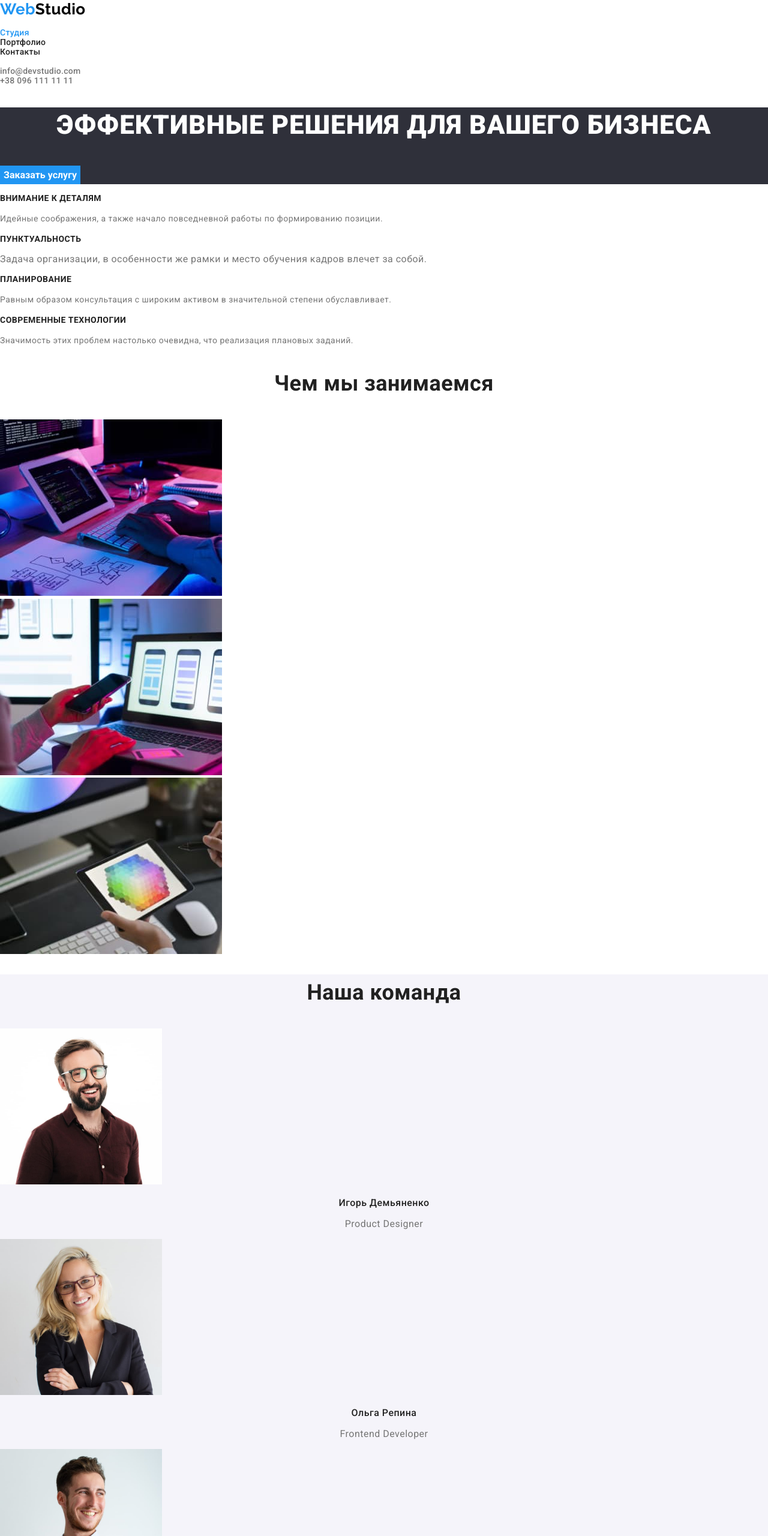
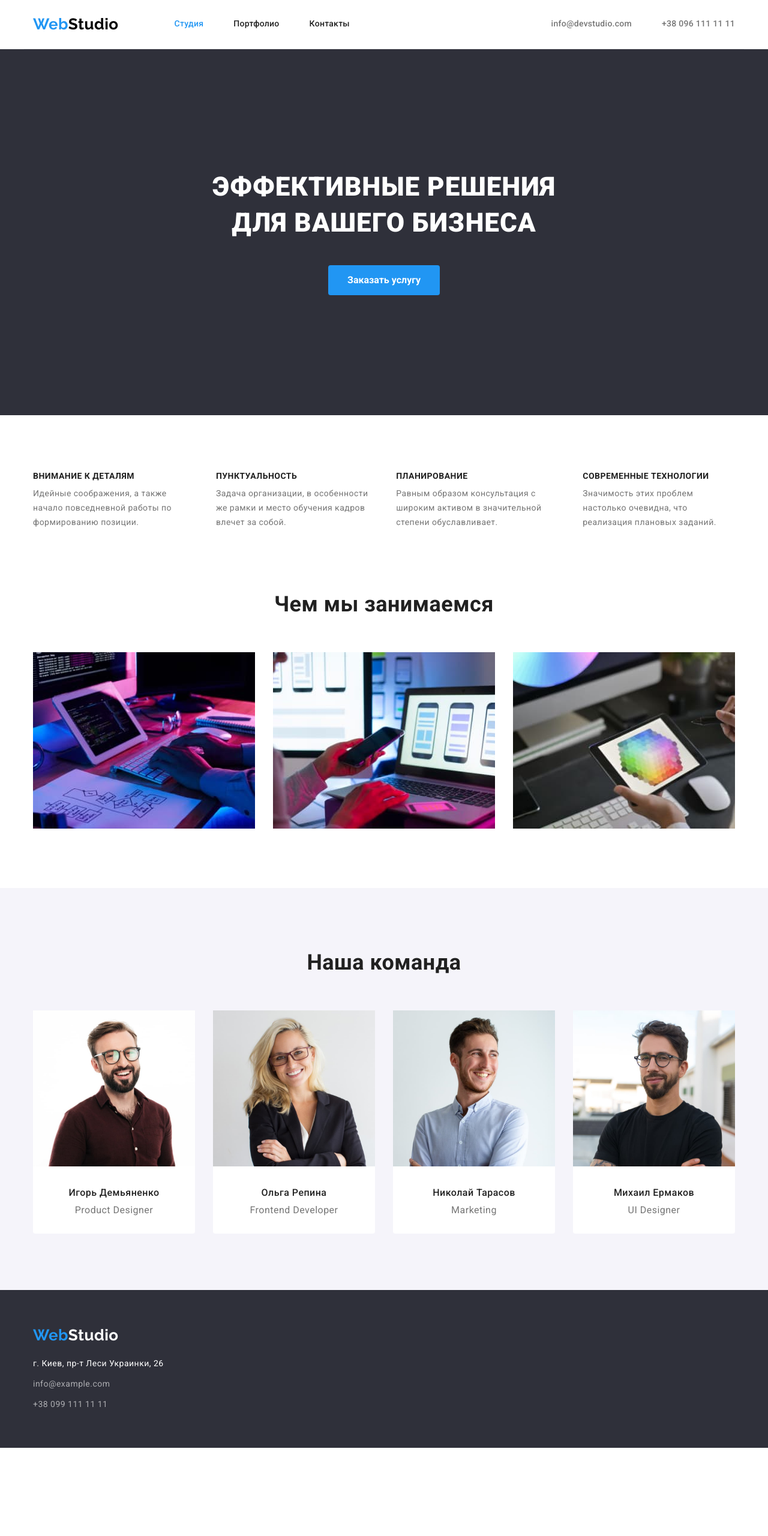
Before and after one commit to seacat271/goit-markup-hw-03, a plain HTML site: page index.html in a window 1280 px wide. Shown: the top 2560 px of the page at 60% size. After the commit the page ends 2413 px from the top, so only its background shows below. Drawn offline with nearby package versions, Linux system fonts and the light colour scheme.

Commit message:
final var

```diff
--- a/css/styles.css
+++ b/css/styles.css
@@ -16,6 +16,7 @@
 .list {
     list-style: none;
     padding-left: 0;
+    margin: 0;
 }
 
 .link {
@@ -50,6 +51,10 @@
     font-style: inherit;
 }
 
+h1, h2, h3, h4, h5, h6, p {
+    margin: 0;
+}
+
 /* Common styles */
 
 body {
@@ -59,6 +64,7 @@ font-family: 'Roboto', sans-serif;
 font-size: 16px;
 font-weight: 400;
 letter-spacing: 0.03em;
+margin: 0;
 }
 
 .section-title {
@@ -66,6 +72,21 @@ letter-spacing: 0.03em;
     font-size: 36px;
     line-height: 1.67;
     text-align: center;
+    margin-bottom: 50px;
+}
+
+.section {
+    padding-top: 94px;
+    padding-bottom: 94px;
+}
+
+.container {
+    width: 1200px;
+    margin-left: auto;
+    margin-right: auto;
+    padding-left: 15px;
+    padding-right: 15px;
+    box-sizing: border-box;
 }
 
 /* styling header */
@@ -76,10 +97,33 @@ font-family: 'Raleway', sans-serif;
 font-size: 26px;
 font-weight: 700;
 line-height: 1.19;
+margin-right: 93px;
 }
 
 .web {
 color: var(--attention-color);
+}
+
+.navigation-list,
+.contact-list,
+.header-navigation,
+.flex {
+    display: flex;
+    align-items: center;
+}
+
+.flex {
+    justify-content: space-between;
+    padding-top: 25px;
+    padding-bottom: 25px;
+    border-bottom-width: 1px;
+    border-bottom-style: solid;
+    border-bottom-color: #ECECEC;
+}
+
+.navigation-item + .navigation-item,
+.contact-item + .contact-item {
+    margin-left: 50px;
 }
 
 .navigation-item,
@@ -107,6 +151,13 @@ color: var(--attention-color);
 .section.hero {
     background-color: var(--attention-background);
     letter-spacing: 0.06em;
+    padding-top: 200px;
+    padding-bottom: 200px;
+}
+
+.container.hero {
+max-width: 696px;
+text-align: center;
 }
 
 .section-title.hero {
@@ -116,6 +167,7 @@ color: var(--attention-color);
     line-height: 1.36;
     text-transform: uppercase;
     text-align: center;
+    margin-bottom: 40px;
 }
 
 .button.hero {
@@ -123,7 +175,10 @@ color: var(--attention-color);
     background-color: var(--attention-color);
     font-weight: 700;
     line-height: 1.87;
-}
+    padding: 10px 32px;
+    border-radius: 4px;
+    /* drop-shadow */
+    }
 
 .button.hero:hover,
 .button.hero:focus {
@@ -133,11 +188,20 @@ color: var(--attention-color);
 
 /* styling section-principle */
 
+.principles-list {
+    display: flex;
+}
+
+.principle-item + .principle-item {
+    margin-left: 30px;
+}
+
 .principle-title {
     color: var(--title-color);
     font-size: 14px;
     line-height: 1.14;
     text-transform: uppercase;
+    margin-bottom: 10px;
 }
 
 .principle-text {
@@ -147,10 +211,40 @@ color: var(--attention-color);
 
 /* styling section-specialization */
 
+.section.specialization {
+    padding-top: 0;
+}
+
+.specialization-list {
+    display: flex;
+}
+
+.specialization-item + .specialization-item {
+    margin-left: 30px;
+}
+
 /* styling section-staff */
 
 .section.staff {
     background-color: var(--second-background);
+}
+
+.staff-list {
+    display: flex;
+}
+
+.staff-item {
+    background-color: var(--basic-background);
+    border-bottom-left-radius: 4px;
+    border-bottom-right-radius: 4px;
+}
+
+.staff-item + .staff-item {
+    margin-left: 30px;
+}
+
+.img-staff {
+    margin-bottom: 30px;
 }
 
 .staff-name {
@@ -159,21 +253,28 @@ color: var(--attention-color);
     font-weight: 500;
     line-height: 1.19;
     text-align: center;
+    margin-bottom: 10px;
 }
 
 .staff-position {
     line-height: 1.19;
     text-align: center;
+    margin-bottom: 30px;
 }
 
 /* styling footer */
 
-.section.footer {
+.footer {
     background-color: var(--attention-background);
+    padding-top: 60px;
+    padding-bottom: 60px;
 }
 
 .footer .logo {
     color: var(--basic-background);
+    margin-right: 0;
+    margin-bottom: 20px;
+    display: block;
 }
 
 .address-item {
@@ -186,6 +287,10 @@ color: var(--attention-color);
     color: var(--basic-background);
 }
 
+.address-item + .address-item {
+    margin-top: 10px;
+}
+
 .address-item>.link:hover,
 .address-item>.link:focus {
     color: var(--attention-color);
@@ -193,11 +298,23 @@ color: var(--attention-color);
 
 /* styling portfolio */
 
+.button-list {
+    display: flex;
+    justify-content: center;
+    margin-bottom: 50px;
+}
+
+.button-item + .button-item {
+    margin-left: 8px;
+}
+
 .button-portfolio {
     color: var(--title-color);
     background-color: var(--second-background);
     font-weight: 500;
     line-height: 1.63;
+    padding: 6px 22px;
+    border-radius: 4px;
 }
 
 .button-portfolio:hover,
@@ -206,11 +323,35 @@ color: var(--attention-color);
     background-color: var(--attention-color);
 }
 
+.works-list {
+    display: flex;
+    flex-wrap: wrap;
+    margin: -15px;
+}
+
+.work-item {
+    margin: 15px;
+}
+
+.container-border {
+    padding: 20px 24px;
+    border-color: var(--border-color);
+    border-width: 1px;
+    border-style: solid;
+    padding-bottom: 20px;
+    border-top-width: 0;
+}
+
+.img-work {
+    display: block;
+}
+
 .work-title {
     color: var(--title-color);
     font-size: 18px;
     line-height: 2;
     letter-spacing: 0.06em;
+    padding-bottom: 4px;
 }
 
 .work-text {
--- a/index.html
+++ b/index.html
@@ -1,21 +1,24 @@
 <!DOCTYPE html>
 <html lang="ru">
   <head>
-        <meta charset="UTF-8">
-        <meta http-equiv="X-UA-Compatible" content="IE=edge">
-        <meta name="viewport" content="width=device-width, initial-scale=1.0">
-        <link rel="stylesheet" href="node_modules/modern-normalize/modern-normalize.css">
-        <link rel="preconnect" href="https://fonts.googleapis.com">
-        <link rel="preconnect" href="https://fonts.gstatic.com" crossorigin>
-        <link href="https://fonts.googleapis.com/css2?family=Raleway:wght@700&family=Roboto:wght@400;500;700;900&display=swap" rel="stylesheet">
-        <link rel="stylesheet" href="./css/styles.css">
+    <meta charset="UTF-8" />
+    <meta http-equiv="X-UA-Compatible" content="IE=edge" />
+    <meta name="viewport" content="width=device-width, initial-scale=1.0" />
+    <link rel="stylesheet" href="node_modules/modern-normalize/modern-normalize.css" />
+    <link rel="preconnect" href="https://fonts.googleapis.com" />
+    <link rel="preconnect" href="https://fonts.gstatic.com" crossorigin />
+    <link
+      href="https://fonts.googleapis.com/css2?family=Raleway:wght@700&family=Roboto:wght@400;500;700;900&display=swap"
+      rel="stylesheet"
+    />
+    <link rel="stylesheet" href="./css/styles.css" />
     <title lang="en">WebStudio</title>
   </head>
   <body>
-        <header class="section">
-            <div class="container">
+    <header class="header">
+      <div class="container flex">
         <nav class="header-navigation">
-                    <a class="logo link" href="./" lang="en" ><span class="web">Web</span>Studio</a>
+          <a class="logo link" href="./" lang="en"><span class="web">Web</span>Studio</a>
           <ul class="navigation-list list">
             <li class="navigation-item current">
               <a class="link" href="./index.html">Студия</a>
@@ -40,7 +43,7 @@
     </header>
     <main>
       <section class="section hero">
-                <div class="container">
+        <div class="container hero">
           <h1 class="section-title hero">Эффективные решения для вашего бизнеса</h1>
           <button class="button hero" type="button">Заказать услугу</button>
         </div>
@@ -51,35 +54,43 @@
           <ul class="principles-list list">
             <li class="principle-item">
               <h3 class="principle-title">Внимание к деталям</h3>
-                            <p class="principle-text">Идейные соображения, а также начало повседневной работы по формированию позиции.</p>
+              <p class="principle-text">
+                Идейные соображения, а также начало повседневной работы по формированию позиции.
+              </p>
             </li>
             <li class="principle-item">
               <h3 class="principle-title">Пунктуальность</h3>
-                            <p>Задача организации, в особенности же рамки и место обучения кадров влечет за собой.</p>
+              <p class="principle-text">
+                Задача организации, в особенности же рамки и место обучения кадров влечет за собой.
+              </p>
             </li>
             <li class="principle-item">
               <h3 class="principle-title">Планирование</h3>
-                            <p class="principle-text">Равным образом консультация с широким активом в значительной степени обуславливает.</p>
+              <p class="principle-text">
+                Равным образом консультация с широким активом в значительной степени обуславливает.
+              </p>
             </li>
             <li class="principle-item">
               <h3 class="principle-title">Современные технологии</h3>
-                            <p class="principle-text">Значимость этих проблем настолько очевидна, что реализация плановых заданий.</p>
+              <p class="principle-text">
+                Значимость этих проблем настолько очевидна, что реализация плановых заданий.
+              </p>
             </li>
           </ul>
         </div>
       </section>
-            <section class="section">
+      <section class="section specialization">
         <div class="container">
           <h2 class="section-title">Чем мы занимаемся</h2>
           <ul class="specialization-list list">
             <li class="specialization-item">
-                            <img src="./images/layout.jpg" alt="верстка сайтов" width=370>
+              <img src="./images/layout.jpg" alt="верстка сайтов" width="370" />
             </li>
             <li class="specialization-item">
-                            <img src="./images/application.jpg" alt="разработка приложений" width=370>
+              <img src="./images/application.jpg" alt="разработка приложений" width="370" />
             </li>
             <li class="specialization-item">
-                            <img src="./images/design.jpg" alt="дизайнерские решения" width=370>
+              <img src="./images/design.jpg" alt="дизайнерские решения" width="370" />
             </li>
           </ul>
         </div>
@@ -89,36 +100,37 @@
           <h2 class="section-title">Наша команда</h2>
           <ul class="staff-list list">
             <li class="staff-item">
-                            <img src="./images/product-designer.jpg" alt="мужчина улыбается" width=270>
-                            <h3 class="staff-name" >Игорь Демьяненко</h3>
+              <img class="img-staff" src="./images/product-designer.jpg" alt="мужчина улыбается" width="270" />
+              <h3 class="staff-name">Игорь Демьяненко</h3>
               <p class="staff-position" lang="en">Product Designer</p>
             </li>
             <li class="staff-item">
-                            <img src="./images/frontend.jpg" alt="женщина в очках" width=270>
-                            <h3 class="staff-name" >Ольга Репина</h3>
+              <img class="img-staff" src="./images/frontend.jpg" alt="женщина в очках" width="270" />
+              <h3 class="staff-name">Ольга Репина</h3>
               <p class="staff-position" lang="en">Frontend Developer</p>
             </li>
             <li class="staff-item">
-                            <img src="./images/marketing.jpg" alt="парень в белой рубашке" width=270>
-                            <h3 class="staff-name" >Николай Тарасов</h3>
+              <img class="img-staff" src="./images/marketing.jpg" alt="парень в белой рубашке" width="270" />
+              <h3 class="staff-name">Николай Тарасов</h3>
               <p class="staff-position" lang="en">Marketing</p>
             </li>
             <li class="staff-item">
-                            <img src="./images/ui-designer.jpg" alt="мужчина с бородой" width=270>
-                            <h3 class="staff-name" >Михаил Ермаков</h3>
+              <img class="img-staff" src="./images/ui-designer.jpg" alt="мужчина с бородой" width="270" />
+              <h3 class="staff-name">Михаил Ермаков</h3>
               <p class="staff-position" lang="en">UI Designer</p>
             </li>
           </ul>
         </div>
       </section>
     </main>
-        <footer class="section footer">
+    <footer class="footer">
       <div class="container">
         <a class="logo link" href="./" lang="en"><span class="web">Web</span>Studio</a>
         <address class="address">
           <ul class="address-list list">
             <li class="address-item">
-                            <a class="link map" href="https://goo.gl/maps/JpqHF6euzhfDJc6Z8">г. Киев, пр-т Леси Украинки, 26</a>
+              <a class="link map" href="https://goo.gl/maps/JpqHF6euzhfDJc6Z8"
+                >г. Киев, пр-т Леси Украинки, 26</a>
             </li>
             <li class="address-item">
               <a class="link mail" href="mailto:info@example.com">info@example.com</a>
```
Also changed, not shown: portfolio.html (+32 -12 lines). Lines whose indentation alone changed are shown as unchanged.
